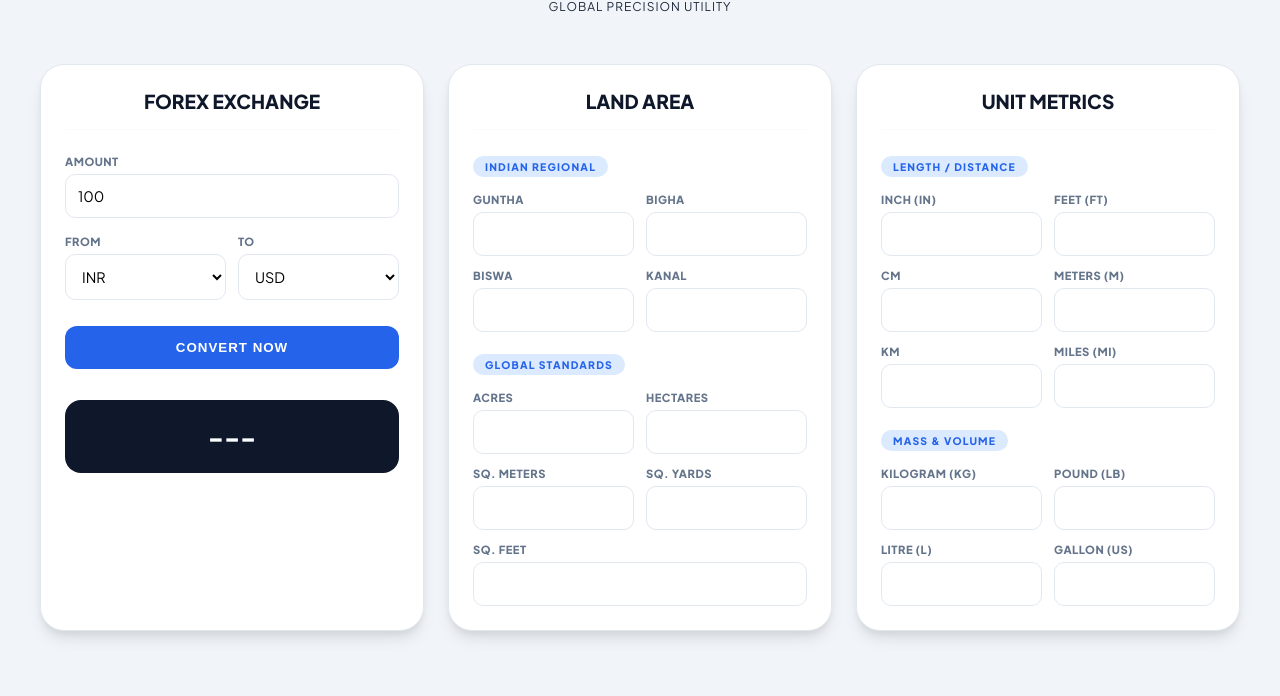
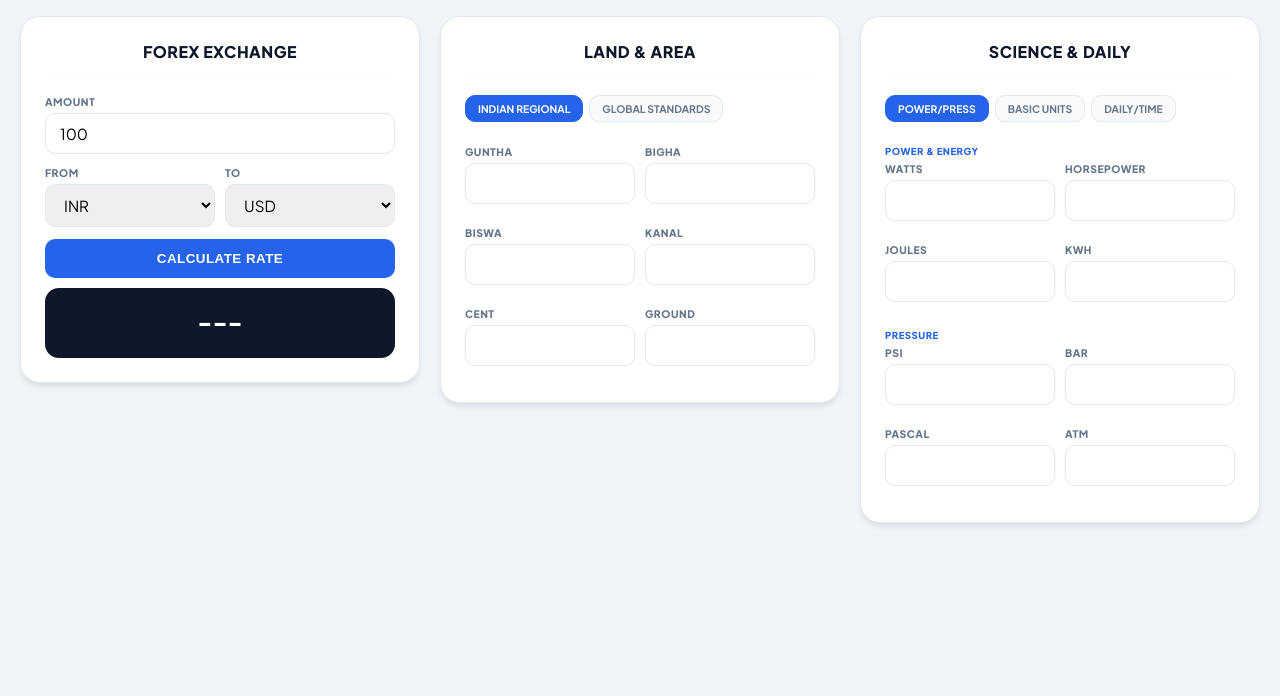
Before and after one commit to srikant30/converter, a plain HTML site: page index.html in a window 1280 px wide. Shown: the part 104-800 px from the top of the page. Drawn offline with Linux system fonts and the light colour scheme.

Commit message:
Update title and enhance layout for converter

```diff
--- a/index.html
+++ b/index.html
@@ -3,8 +3,8 @@
 <head>
     <meta charset="UTF-8">
     <meta name="viewport" content="width=device-width, initial-scale=1.0">
-    <title>FX & METRIC CONVERTER</title>
-    <link href="https://fonts.googleapis.com/css2?family=Plus+Jakarta+Sans:wght@400;600;800&display=swap" rel="stylesheet">
+    <title>FX & METRIC CONVERTER | V9</title>
+    <link href="https://fonts.googleapis.com/css2?family=Plus+Jakarta+Sans:wght@400;600;700;800&display=swap" rel="stylesheet">
     <style>
         :root {
             --brand: #2563eb;
@@ -16,162 +16,88 @@
             --text-muted: #64748b;
         }
 
-        /* Essential alignment fix */
-        * {
-            box-sizing: border-box;
-        }
+        * { box-sizing: border-box; }
 
         body {
             font-family: 'Plus Jakarta Sans', sans-serif;
             background-color: #f1f5f9;
             color: var(--text-main);
             margin: 0;
-            padding: 40px 20px;
+            padding: 20px;
         }
 
-        .app-container {
-            max-width: 1200px;
-            margin: 0 auto;
-        }
+        .app-container { max-width: 1300px; margin: 0 auto; }
 
-        header {
-            text-align: center;
-            margin-bottom: 50px;
-        }
-
-        header h1 {
-            font-size: 2.5rem;
-            font-weight: 800;
-            color: var(--dark);
-            margin: 0;
-            letter-spacing: -1px;
-            text-transform: uppercase;
-        }
-
+        header { text-align: center; margin-bottom: 30px; }
+        header h1 { font-size: 2.2rem; font-weight: 800; color: var(--dark); margin: 0; text-transform: uppercase; letter-spacing: -0.5px; }
         header h1 span { color: var(--brand); }
 
         .dashboard-grid {
             display: grid;
-            grid-template-columns: repeat(auto-fit, minmax(360px, 1fr));
-            gap: 24px;
+            grid-template-columns: repeat(auto-fit, minmax(380px, 1fr));
+            gap: 20px;
         }
 
         .card {
             background: white;
-            border-radius: 24px;
-            padding: 24px; /* Reduced slightly for better mobile fit */
-            box-shadow: 0 4px 6px -1px rgba(0,0,0,0.05), 0 10px 15px -3px rgba(0,0,0,0.1);
+            border-radius: 20px;
+            padding: 24px;
+            box-shadow: 0 4px 6px -1px rgba(0,0,0,0.1);
             border: 1px solid var(--border);
-            overflow: hidden; /* Prevents children from breaking borders */
+            height: fit-content;
         }
 
-        .card-header {
-            text-align: center;
-            margin-bottom: 24px;
-            padding-bottom: 16px;
-            border-bottom: 1px solid var(--gray-light);
+        .card-header { text-align: center; margin-bottom: 20px; border-bottom: 1px solid var(--gray-light); padding-bottom: 12px; }
+        .card-header h2 { font-size: 1rem; font-weight: 800; margin: 0; color: var(--dark); text-transform: uppercase; letter-spacing: 0.5px; }
+
+        .tab-wrapper { margin-bottom: 15px; }
+        .tab-bar {
+            display: flex;
+            gap: 6px;
+            overflow-x: auto;
+            padding-bottom: 8px;
+            scrollbar-width: none;
         }
+        .tab-bar::-webkit-scrollbar { display: none; }
 
-        .card-header h2 {
-            font-size: 1.2rem;
+        .tab {
+            padding: 6px 12px;
+            background: var(--gray-light);
+            border-radius: 10px;
+            font-size: 0.65rem;
             font-weight: 700;
-            margin: 0;
-            color: var(--dark);
+            cursor: pointer;
+            white-space: nowrap;
+            color: var(--text-muted);
+            border: 1px solid var(--border);
             text-transform: uppercase;
+            transition: 0.2s;
         }
+        .tab.active { background: var(--brand); color: white; border-color: var(--brand); }
 
-        .section-tag {
-            font-size: 0.65rem;
-            font-weight: 800;
-            text-transform: uppercase;
-            letter-spacing: 1.2px;
-            color: var(--brand);
-            background: var(--brand-soft);
-            padding: 4px 12px;
-            border-radius: 20px;
-            display: inline-block;
-            margin-bottom: 15px;
-        }
-
-        .input-stack {
-            display: flex;
-            flex-direction: column;
-            gap: 16px;
-        }
-
-        .input-group {
-            display: flex;
-            flex-direction: column;
-            gap: 6px;
-            width: 100%; /* Ensure group takes full width of grid cell */
-        }
-
-        label {
-            font-size: 0.7rem;
-            font-weight: 700;
-            color: var(--text-muted);
-            text-transform: uppercase;
-            letter-spacing: 0.5px;
-            white-space: nowrap;
-        }
+        .input-group { display: flex; flex-direction: column; gap: 5px; width: 100%; margin-bottom: 12px; }
+        label { font-size: 0.65rem; font-weight: 800; color: var(--text-muted); text-transform: uppercase; letter-spacing: 0.5px; }
 
         input, select {
-            width: 100%; /* Fixes the alignment/overflow issue */
-            padding: 12px;
+            width: 100%;
+            padding: 10px 14px;
             border: 1.5px solid var(--border);
             border-radius: 10px;
-            font-size: 0.9rem;
+            font-size: 0.95rem;
             font-family: inherit;
-            transition: all 0.2s;
             outline: none;
-            background: white;
+            transition: border 0.2s;
         }
+        input:focus { border-color: var(--brand); box-shadow: 0 0 0 3px var(--brand-soft); }
 
-        input:focus {
-            border-color: var(--brand);
-            box-shadow: 0 0 0 3px var(--brand-soft);
-        }
+        .unit-grid { display: grid; grid-template-columns: 1fr 1fr; gap: 10px; width: 100%; }
+        .hidden { display: none; }
 
-        .fx-display {
-            background: var(--dark);
-            color: white;
-            padding: 20px;
-            border-radius: 16px;
-            text-align: center;
-            margin-top: 15px;
-        }
+        .fx-display { background: var(--dark); color: white; padding: 18px; border-radius: 14px; text-align: center; margin-top: 10px; }
+        .fx-result { font-size: 1.5rem; font-weight: 800; display: block; margin-bottom: 4px; }
+        .btn-convert { background: var(--brand); color: white; border: none; padding: 12px; border-radius: 10px; font-weight: 700; cursor: pointer; width: 100%; text-transform: uppercase; letter-spacing: 0.5px; }
 
-        .fx-result {
-            font-size: 1.6rem;
-            font-weight: 800;
-            display: block;
-        }
-
-        .btn-convert {
-            background: var(--brand);
-            color: white;
-            border: none;
-            padding: 14px;
-            border-radius: 12px;
-            font-weight: 700;
-            cursor: pointer;
-            width: 100%;
-            margin-top: 10px;
-            text-transform: uppercase;
-            letter-spacing: 1px;
-        }
-
-        .unit-grid {
-            display: grid;
-            grid-template-columns: 1fr 1fr;
-            gap: 12px;
-            width: 100%;
-        }
-
-        @media (max-width: 480px) {
-            .unit-grid { grid-template-columns: 1fr; }
-            header h1 { font-size: 1.8rem; }
-        }
+        @media (max-width: 480px) { .unit-grid { grid-template-columns: 1fr; } }
     </style>
 </head>
 <body>
@@ -179,49 +105,45 @@
 <div class="app-container">
     <header>
         <h1>FX <span>&</span> METRIC CONVERTER</h1>
-        <p style="text-transform: uppercase; font-size: 0.75rem; letter-spacing: 1px;">Global Precision Utility</p>
+        <p style="text-transform: uppercase; font-size: 0.7rem; letter-spacing: 1px; color: var(--text-muted);">The Ultimate Conversion Suite</p>
     </header>
 
     <div class="dashboard-grid">
         <div class="card">
-            <div class="card-header">
-                <h2>FOREX EXCHANGE</h2>
+            <div class="card-header"><h2>FOREX EXCHANGE</h2></div>
+            <div class="input-group"><label>AMOUNT</label><input type="number" id="amtIn" value="100"></div>
+            <div class="unit-grid">
+                <div class="input-group"><label>FROM</label><select id="fromCur"></select></div>
+                <div class="input-group"><label>TO</label><select id="toCur"></select></div>
             </div>
-            <div class="input-stack">
-                <div class="input-group">
-                    <label>AMOUNT</label>
-                    <input type="number" id="amtIn" value="100">
-                </div>
-                <div class="unit-grid">
-                    <div class="input-group">
-                        <label>FROM</label>
-                        <select id="fromCur"></select>
-                    </div>
-                    <div class="input-group">
-                        <label>TO</label>
-                        <select id="toCur"></select>
-                    </div>
-                </div>
-                <button class="btn-convert" onclick="fetchRates()">CONVERT NOW</button>
+            <button class="btn-convert" onclick="fetchRates()">CALCULATE RATE</button>
             <div class="fx-display">
                 <span class="fx-result" id="fxOut">---</span>
-                    <small id="fxMeta" style="opacity: 0.7; font-size: 0.7rem;"></small>
-                </div>
+                <small id="fxMeta" style="opacity: 0.7; font-size: 0.65rem; text-transform: uppercase;"></small>
             </div>
         </div>
 
         <div class="card">
-            <div class="card-header">
-                <h2>LAND AREA</h2>
+            <div class="card-header"><h2>LAND & AREA</h2></div>
+            <div class="tab-wrapper">
+                <div class="tab-bar">
+                    <div class="tab active" onclick="switchTab(this, 'land-reg')">INDIAN REGIONAL</div>
+                    <div class="tab" onclick="switchTab(this, 'land-glob')">GLOBAL STANDARDS</div>
                 </div>
-            <div class="section-tag">INDIAN REGIONAL</div>
-            <div class="unit-grid" style="margin-bottom: 20px;">
+            </div>
+
+            <div id="land-reg" class="tab-content">
+                <div class="unit-grid">
                     <div class="input-group"><label>GUNTHA</label><input type="number" id="guntha" oninput="landCalc('guntha')"></div>
                     <div class="input-group"><label>BIGHA</label><input type="number" id="bigha" oninput="landCalc('bigha')"></div>
                     <div class="input-group"><label>BISWA</label><input type="number" id="biswa" oninput="landCalc('biswa')"></div>
                     <div class="input-group"><label>KANAL</label><input type="number" id="kanal" oninput="landCalc('kanal')"></div>
+                    <div class="input-group"><label>CENT</label><input type="number" id="cent" oninput="landCalc('cent')"></div>
+                    <div class="input-group"><label>GROUND</label><input type="number" id="ground" oninput="landCalc('ground')"></div>
                 </div>
-            <div class="section-tag">GLOBAL STANDARDS</div>
+            </div>
+
+            <div id="land-glob" class="tab-content hidden">
                 <div class="unit-grid">
                     <div class="input-group"><label>ACRES</label><input type="number" id="acre" oninput="landCalc('acre')"></div>
                     <div class="input-group"><label>HECTARES</label><input type="number" id="hectare" oninput="landCalc('hectare')"></div>
@@ -230,84 +152,132 @@
                     <div class="input-group" style="grid-column: span 2;"><label>SQ. FEET</label><input type="number" id="sqf" oninput="landCalc('sqf')"></div>
                 </div>
             </div>
+        </div>
 
         <div class="card">
-            <div class="card-header">
-                <h2>UNIT METRICS</h2>
+            <div class="card-header"><h2>SCIENCE & DAILY</h2></div>
+            <div class="tab-wrapper">
+                <div class="tab-bar">
+                    <div class="tab active" onclick="switchTab(this, 'sci-phys')">POWER/PRESS</div>
+                    <div class="tab" onclick="switchTab(this, 'sci-basic')">BASIC UNITS</div>
+                    <div class="tab" onclick="switchTab(this, 'sci-daily')">DAILY/TIME</div>
                 </div>
-            <div class="section-tag">LENGTH / DISTANCE</div>
-            <div class="unit-grid" style="margin-bottom: 20px;">
-                <div class="input-group"><label>INCH (IN)</label><input type="number" id="inch" oninput="uniCalc('inch', 'len')"></div>
-                <div class="input-group"><label>FEET (FT)</label><input type="number" id="feet" oninput="uniCalc('feet', 'len')"></div>
-                <div class="input-group"><label>CM</label><input type="number" id="cm" oninput="uniCalc('cm', 'len')"></div>
-                <div class="input-group"><label>METERS (M)</label><input type="number" id="m" oninput="uniCalc('m', 'len')"></div>
-                <div class="input-group"><label>KM</label><input type="number" id="km" oninput="uniCalc('km', 'len')"></div>
-                <div class="input-group"><label>MILES (MI)</label><input type="number" id="mi" oninput="uniCalc('mi', 'len')"></div>
             </div>
-            <div class="section-tag">MASS & VOLUME</div>
+
+            <div id="sci-phys" class="tab-content">
+                <label class="section-label" style="display:block; margin-bottom:5px; font-size:0.6rem; color:var(--brand)">POWER & ENERGY</label>
+                <div class="unit-grid" style="margin-bottom:15px;">
+                    <div class="input-group"><label>WATTS</label><input type="number" id="watts" oninput="uniCalc('watts','power')"></div>
+                    <div class="input-group"><label>HORSEPOWER</label><input type="number" id="hp" oninput="uniCalc('hp','power')"></div>
+                    <div class="input-group"><label>JOULES</label><input type="number" id="joule" oninput="uniCalc('joule','power')"></div>
+                    <div class="input-group"><label>KWH</label><input type="number" id="kwh" oninput="uniCalc('kwh','power')"></div>
+                </div>
+                <label class="section-label" style="display:block; margin-bottom:5px; font-size:0.6rem; color:var(--brand)">PRESSURE</label>
                 <div class="unit-grid">
-                <div class="input-group"><label>KILOGRAM (KG)</label><input type="number" id="kg" oninput="uniCalc('kg', 'mass')"></div>
-                <div class="input-group"><label>POUND (LB)</label><input type="number" id="lb" oninput="uniCalc('lb', 'mass')"></div>
-                <div class="input-group"><label>LITRE (L)</label><input type="number" id="l" oninput="uniCalc('l', 'vol')"></div>
-                <div class="input-group"><label>GALLON (US)</label><input type="number" id="gal" oninput="uniCalc('gal', 'vol')"></div>
+                    <div class="input-group"><label>PSI</label><input type="number" id="psi" oninput="uniCalc('psi','press')"></div>
+                    <div class="input-group"><label>BAR</label><input type="number" id="bar" oninput="uniCalc('bar','press')"></div>
+                    <div class="input-group"><label>PASCAL</label><input type="number" id="pascal" oninput="uniCalc('pascal','press')"></div>
+                    <div class="input-group"><label>ATM</label><input type="number" id="atm" oninput="uniCalc('atm','press')"></div>
+                </div>
+            </div>
+
+            <div id="sci-basic" class="tab-content hidden">
+                <div class="unit-grid">
+                    <div class="input-group"><label>INCH</label><input type="number" id="inch" oninput="uniCalc('inch','len')"></div>
+                    <div class="input-group"><label>METERS</label><input type="number" id="m" oninput="uniCalc('m','len')"></div>
+                    <div class="input-group"><label>KG</label><input type="number" id="kg" oninput="uniCalc('kg','mass')"></div>
+                    <div class="input-group"><label>TOLA (GOLD)</label><input type="number" id="tola" oninput="uniCalc('tola','mass')"></div>
+                    <div class="input-group"><label>LITRE</label><input type="number" id="l" oninput="uniCalc('l','vol')"></div>
+                    <div class="input-group"><label>GALLON</label><input type="number" id="gal" oninput="uniCalc('gal','vol')"></div>
+                </div>
+            </div>
+
+            <div id="sci-daily" class="tab-content hidden">
+                <label class="section-label" style="display:block; margin-bottom:5px; font-size:0.6rem; color:var(--brand)">TIME</label>
+                <div class="unit-grid" style="margin-bottom:15px;">
+                    <div class="input-group"><label>SECONDS</label><input type="number" id="sec" oninput="uniCalc('sec','time')"></div>
+                    <div class="input-group"><label>MINUTES</label><input type="number" id="min" oninput="uniCalc('min','time')"></div>
+                    <div class="input-group"><label>HOURS</label><input type="number" id="hour" oninput="uniCalc('hour','time')"></div>
+                    <div class="input-group"><label>DAYS</label><input type="number" id="day" oninput="uniCalc('day','time')"></div>
+                </div>
+                <label class="section-label" style="display:block; margin-bottom:5px; font-size:0.6rem; color:var(--brand)">MISC</label>
+                <div class="unit-grid">
+                    <div class="input-group"><label>TEMP °C</label><input type="number" id="c" oninput="tempCalc('c')"></div>
+                    <div class="input-group"><label>TEMP °F</label><input type="number" id="f" oninput="tempCalc('f')"></div>
+                    <div class="input-group"><label>DATA MB</label><input type="number" id="mb" oninput="uniCalc('mb','data')"></div>
+                    <div class="input-group"><label>DATA GB</label><input type="number" id="gb" oninput="uniCalc('gb','data')"></div>
+                </div>
             </div>
         </div>
     </div>
 </div>
 
 <script>
-    const currencies = ["USD", "INR", "EUR", "GBP", "JPY", "AUD", "CAD", "CHF", "CNY", "HKD", "NZD", "SEK", "KRW", "SGD", "AED", "SAR", "KWD", "QAR", "ZAR", "PKR", "MYR", "THB", "IDR"];
+    function switchTab(el, targetId) {
+        const parent = el.parentElement;
+        parent.querySelectorAll('.tab').forEach(t => t.classList.remove('active'));
+        el.classList.add('active');
+        const container = parent.closest('.card');
+        container.querySelectorAll('.tab-content').forEach(c => c.classList.add('hidden'));
+        document.getElementById(targetId).classList.remove('hidden');
+    }
 
+    const curs = ["USD","INR","EUR","GBP","JPY","DKK","AUD","CAD","AED","SAR","SGD","CNY","ZAR","QAR","KWD","SEK"];
     window.onload = () => {
-        const fromSel = document.getElementById('fromCur');
-        const toSel = document.getElementById('toCur');
-        currencies.sort().forEach(cur => {
-            fromSel.add(new Option(cur, cur));
-            toSel.add(new Option(cur, cur));
-        });
-        fromSel.value = "INR";
-        toSel.value = "USD";
+        const f = document.getElementById('fromCur'), t = document.getElementById('toCur');
+        curs.sort().forEach(c => { f.add(new Option(c,c)); t.add(new Option(c,c)); });
+        f.value="INR"; t.value="USD";
     };
 
     async function fetchRates() {
         const amt = document.getElementById('amtIn').value;
-        const f = document.getElementById('fromCur').value;
-        const t = document.getElementById('toCur').value;
+        const from = document.getElementById('fromCur').value, to = document.getElementById('toCur').value;
         const out = document.getElementById('fxOut');
         if(!amt) return;
-        out.innerText = "CALCULATING...";
+        out.innerText = "WAIT...";
         try {
-            const r = await fetch(`https://open.er-api.com/v6/latest/${f}`);
+            const r = await fetch(`https://open.er-api.com/v6/latest/${from}`);
             const d = await r.json();
-            const rate = d.rates[t];
-            out.innerText = `${(amt * rate).toLocaleString(undefined, {minimumFractionDigits: 2})} ${t}`;
-            document.getElementById('fxMeta').innerText = `LIVE RATE: 1 ${f} = ${rate.toFixed(4)} ${t}`;
+            const rate = d.rates[to];
+            out.innerText = `${(amt * rate).toLocaleString(undefined, {minimumFractionDigits:2})} ${to}`;
+            document.getElementById('fxMeta').innerText = `1 ${from} = ${rate.toFixed(4)} ${to}`;
         } catch (e) { out.innerText = "OFFLINE"; }
     }
 
-    const landMap = { guntha:101.17, bigha:2529.28, biswa:126.44, kanal:505.85, acre:4046.86, hectare:10000, sqm:1, sqy:0.8361, sqf:0.0929 };
+    const landMap = { guntha:101.17, bigha:2529.28, biswa:126.44, kanal:505.85, cent:40.47, ground:222.97, acre:4046.86, hectare:10000, sqm:1, sqy:0.8361, sqf:0.0929 };
     const uniMap = {
-        len: { inch:0.0254, feet:0.3048, cm:0.01, m:1, km:1000, mi:1609.34 },
-        mass: { kg:1, lb:0.453592 },
-        vol: { l:1, gal:3.78541 }
+        len: { inch:0.0254, m:1 },
+        mass: { kg:1, tola:0.01166 },
+        vol: { l:1, gal:3.78541 },
+        data: { mb:1, gb:1024 },
+        power: { watts:1, hp:745.7, joule:1, kwh:3600000 },
+        press: { psi:6894.76, bar:100000, pascal:1, atm:101325 },
+        time: { sec:1, min:60, hour:3600, day:86400 }
     };
 
     function landCalc(id) {
         const v = parseFloat(document.getElementById(id).value);
-        if(isNaN(v)) return clearSet(Object.keys(landMap));
+        if(isNaN(v)) return clearIds(Object.keys(landMap));
         const base = v * landMap[id];
-        Object.keys(landMap).forEach(k => { if(k!==id) document.getElementById(k).value = Number((base/landMap[k]).toPrecision(8)); });
+        Object.keys(landMap).forEach(k => { if(k!==id) document.getElementById(k).value = Number((base/landMap[k]).toPrecision(6)); });
     }
 
     function uniCalc(id, cat) {
         const v = parseFloat(document.getElementById(id).value);
         const map = uniMap[cat];
-        if(isNaN(v)) return clearSet(Object.keys(map));
+        if(isNaN(v)) return clearIds(Object.keys(map));
         const base = v * map[id];
-        Object.keys(map).forEach(k => { if(k!==id) document.getElementById(k).value = Number((base/map[k]).toPrecision(8)); });
+        Object.keys(map).forEach(k => { if(k!==id) document.getElementById(k).value = Number((base/map[k]).toPrecision(6)); });
     }
 
-    function clearSet(ids) { ids.forEach(id => document.getElementById(id).value = ""); }
+    function tempCalc(id) {
+        const v = parseFloat(document.getElementById(id).value);
+        if(isNaN(v)) { document.getElementById('c').value = ''; document.getElementById('f').value = ''; return; }
+        if(id==='c') document.getElementById('f').value = Number(((v * 9/5) + 32).toFixed(2));
+        else document.getElementById('c').value = Number(((v - 32) * 5/9).toFixed(2));
+    }
+
+    function clearIds(ids) { ids.forEach(id => { const el = document.getElementById(id); if(el) el.value = ""; }); }
 </script>
 
 </body>
```
Lines whose indentation alone changed are shown as unchanged.
